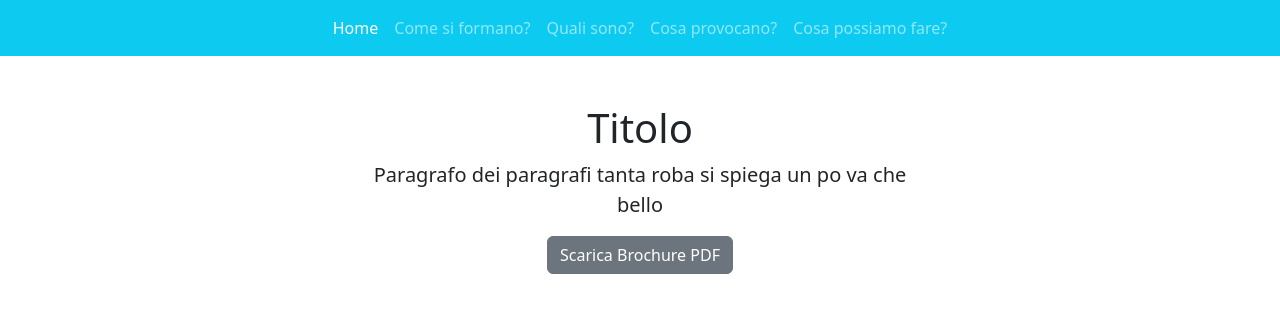
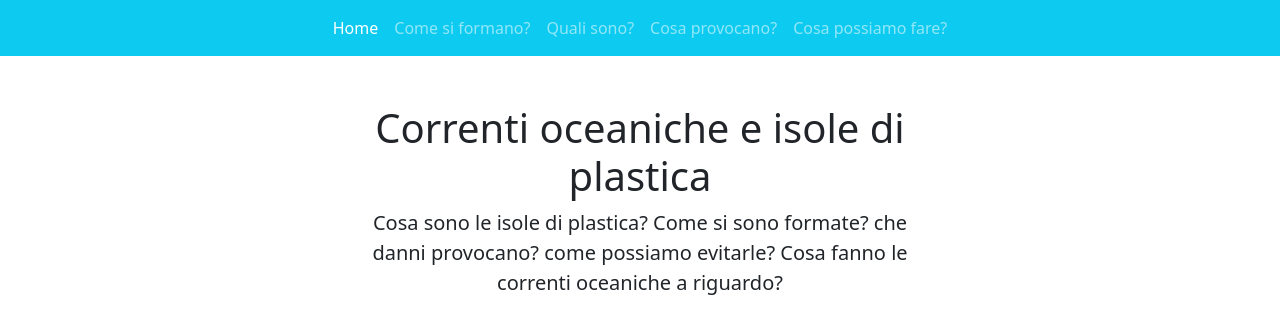
Before and after one commit to ErPrimBloch/erprimbloch.github.io, a plain HTML site: page index.html in a window 1280 px wide. Shown: the top 311 px of the page. Drawn offline with nearby package versions, Linux system fonts and the light colour scheme.

Commit message:
Update index.html
Added the title -_-

```diff
--- a/index.html
+++ b/index.html
@@ -38,10 +38,10 @@
 
     <div class="container my-5 text-center" style="max-width: 580px;">
         <h1 class="text-center">
-            Titolo
+            Correnti oceaniche e isole di plastica
         </h1>
         <p class="lead" style="margin-inline: 10px;">
-            Paragrafo dei paragrafi tanta roba si spiega un po va che bello
+            Cosa sono le isole di plastica? Come si sono formate? che danni provocano? come possiamo evitarle? Cosa fanno le correnti oceaniche a riguardo?
         </p>
         <a role="button" class="btn btn-secondary">Scarica Brochure PDF</a>
       <!--  <a role="button" class="btn btn-secondary">Scarica PDF</a>-->
```
